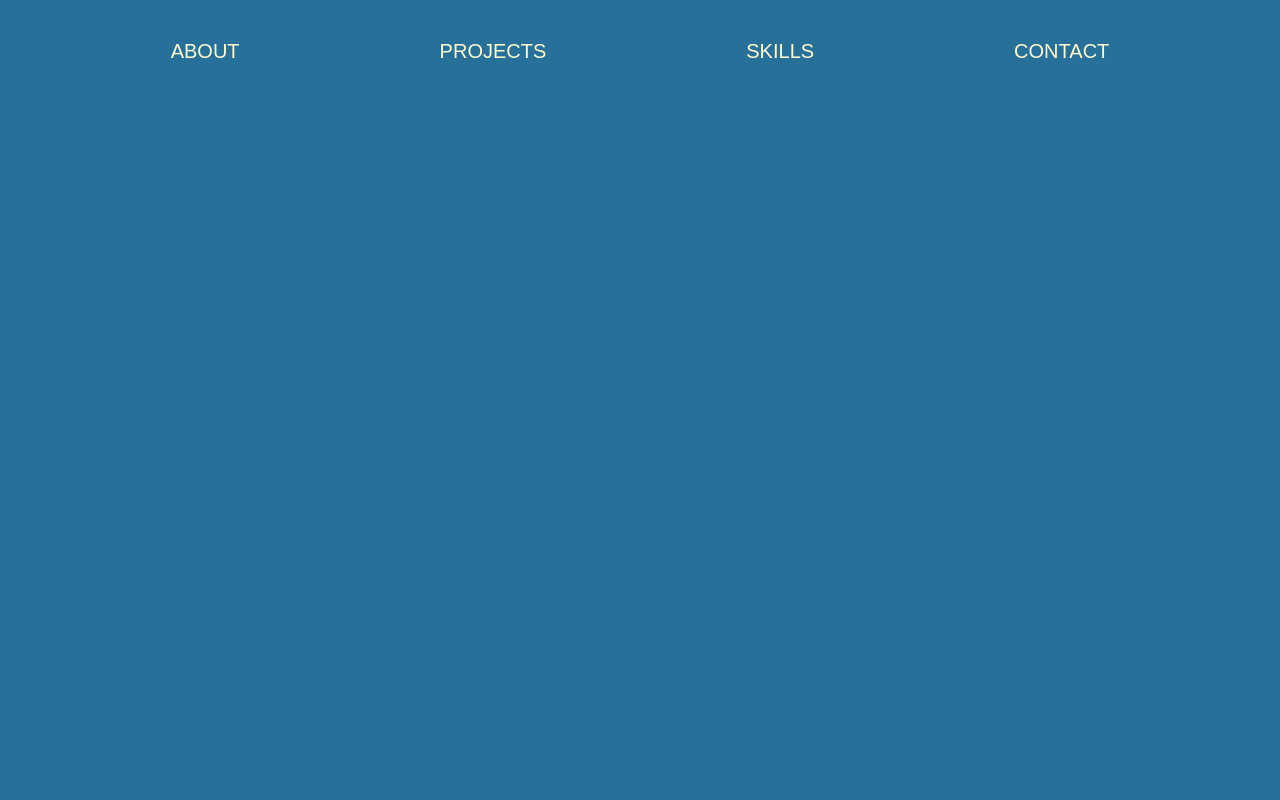
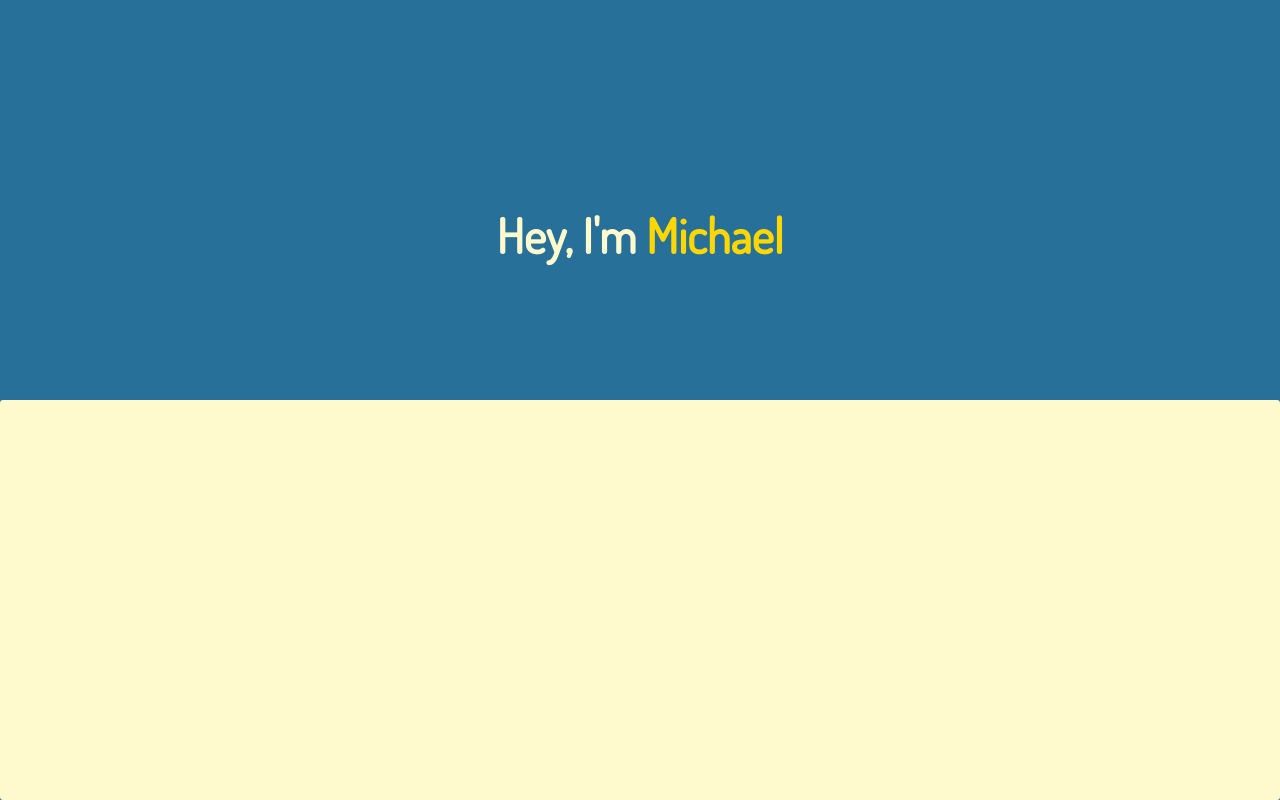
Before and after one commit to mikeymoore55/Portfolio-Webpage, a plain HTML site: page index.html in a window 1280 px wide. Drawn offline with Linux system fonts and the light colour scheme.

Commit message:
remove header

```diff
--- a/index.html
+++ b/index.html
@@ -15,18 +15,9 @@
     <title>Michael's Portfolio</title>
   </head>
   <body>
-    <header>
-
-      <nav>
-        <ul>
-          <li><a href="#">about</a></li>
-          <li><a href="#">projects</a></li>
-          <li><a href="#">skills</a></li>
-          <li><a href="#">contact</a></li>
-        </ul>
-      </nav>
-    </header>
     <main>
+        <section class="blue-box"><h1>Hey, I'm <span>Michael</span></h1></section>
+        <section class="white-box"></section>
     </main>
   </body>
 </html>
--- a/styles.css
+++ b/styles.css
@@ -10,38 +10,32 @@ html {
     padding: 0;
 }
 
-nav {
-    margin-top: 40px;
-    display: flex;
-    justify-content: space-around;
-    align-items: center;
+h1 {
+    margin-top: 70px;
+    font-family: "dosis", sans-serif;
+    font-size: 3rem;
+    color: #fffacd;
+    text-align: center;
+
 }
 
-nav ul {
-
-    display: flex;
-    justify-content: space-around;
-    gap: 200px;
+span {
+    color: gold;
 }
 
-nav ul li {
-    display: inline;
+.blue-box {
+    width: 100%;
+    height: 400px;
+    background-color: #267099;
+    display: flex;
+    justify-content: center;
+    align-items: center;
+    border-radius: 3px;
 }
 
-nav ul li a {
-    color: #fffacd;
-    font-size: 1.25rem;
-    text-decoration: none;
-    text-transform: uppercase;
-    transition-property: color;
-    transition-duration: 750ms;
+.white-box {
+    width: 100%;
+    height: 400px;
+    background-color: #fffacd;
+    border-radius: 3px;
 }
-
-nav ul li a:hover {
-    color: gold;
-    text-decoration: underline;
-}
-
-nav ul li a:active {
-    opacity: 0.5;
-}
```
